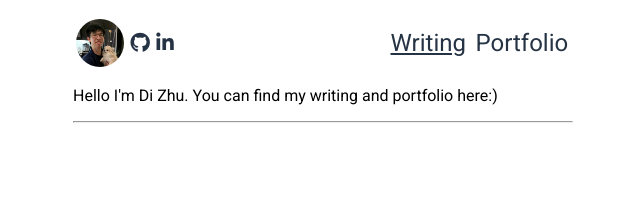
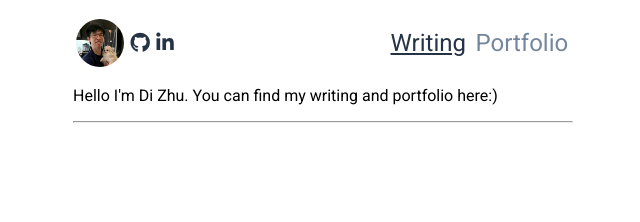
Before and after one commit to alvyjudy/alvyjudy.github.io, a Jekyll site: the page built from index.html, in a window 1280 px wide. Shown: the top 222 px of the page, without its empty margins (317-957 px from the left). Built offline with Jekyll 4.4.1, drawn with Linux system fonts in a browser that asks for light colours; nearby versions of some CDN libraries.

Commit message:
style navigation text

```diff
--- a/assets/css/stylesheet.scss
+++ b/assets/css/stylesheet.scss
@@ -66,10 +66,12 @@ ul {
   font-size: 1.5em;
   text-decoration: none;
   margin: 0.2em;
+  color: $light;
 }
 
 .navigation-bar__navigation-item--active {
   text-decoration: underline;
+  color: $dark;
 }
 
 .introduction-card {
```
